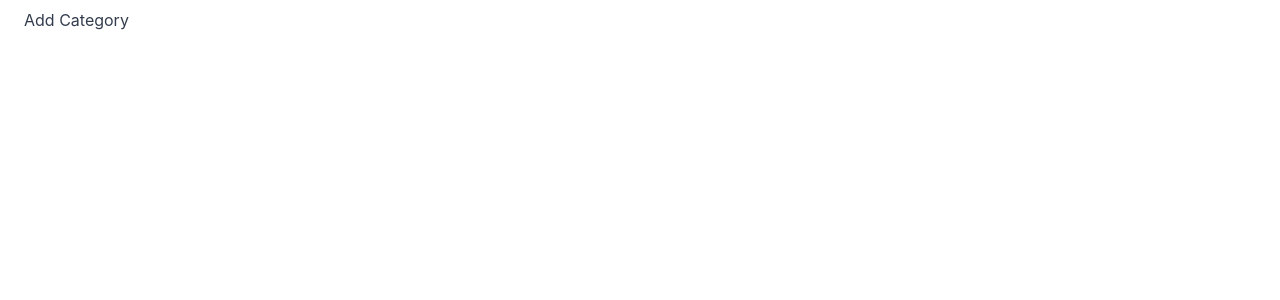
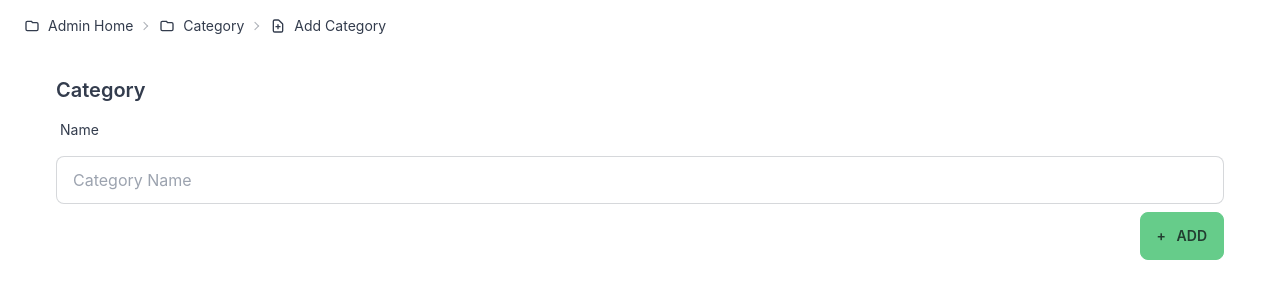
Before and after one commit to songokjesse/Realtor, a Next.js app: page /admin/category/add in a window 1280 px wide. Shown: the top 300 px of the page. Built offline with nearby package versions, Linux system fonts and the light colour scheme.

Commit message:
Category Create

```diff
--- a/pages/admin/category/add.js
+++ b/pages/admin/category/add.js
@@ -1,9 +1,97 @@
 import Layout from "../../../components/layout";
 
+
 export default function Add({categories}) {
+    const handleSubmit = async (event) => {
+
+        // Stop the form from submitting and refreshing the page.
+        event.preventDefault()
+
+        // Get data from the form.
+        const data = {
+            name: event.target.name.value,
+        }
+
+        // Send the data to the server in JSON format.
+        const JSONdata = JSON.stringify(data)
+
+        // API endpoint where we send form data.
+        const endpoint = '/api/category/add'
+
+        // Form the request for sending data to the server.
+        const options = {
+            // The method is POST because we are sending data.
+            method: 'POST',
+            // Tell the server we're sending JSON.
+            headers: {
+                'Content-Type': 'application/json',
+            },
+            // Body of the request is the JSON data we created above.
+            body: JSONdata,
+        }
+
+        // Send the form data to our forms API on Vercel and get a response.
+        const response = await fetch(endpoint, options)
+
+        // Get the response data from server as JSON.
+        // If server returns the name submitted, that means the form works.
+        const result = await response.json()
+        alert(`Category ${result.data} Added`)
+    }
     return <>
-        <form>
-            <h1>Add Category</h1>
+        <form onSubmit={handleSubmit}>
+            <div className="text-sm breadcrumbs">
+                <ul>
+                    <li>
+                        <a href="/admin">
+                            <svg xmlns="http://www.w3.org/2000/svg" fill="none" viewBox="0 0 24 24"
+                                 className="w-4 h-4 mr-2 stroke-current">
+                                <path strokeLinecap="round" strokeLinejoin="round" strokeWidth="2"
+                                      d="M3 7v10a2 2 0 002 2h14a2 2 0 002-2V9a2 2 0 00-2-2h-6l-2-2H5a2 2 0 00-2 2z"></path>
+                            </svg>
+                            Admin Home
+                        </a>
+                    </li>
+                    <li>
+                        <a href="/admin/category">
+                            <svg xmlns="http://www.w3.org/2000/svg" fill="none" viewBox="0 0 24 24"
+                                 className="w-4 h-4 mr-2 stroke-current">
+                                <path strokeLinecap="round" strokeLinejoin="round" strokeWidth="2"
+                                      d="M3 7v10a2 2 0 002 2h14a2 2 0 002-2V9a2 2 0 00-2-2h-6l-2-2H5a2 2 0 00-2 2z"></path>
+                            </svg>
+                            Category
+                        </a>
+                    </li>
+                    <li>
+                        <svg xmlns="http://www.w3.org/2000/svg" fill="none" viewBox="0 0 24 24"
+                             className="w-4 h-4 mr-2 stroke-current">
+                            <path strokeLinecap="round" strokeLinejoin="round" strokeWidth="2"
+                                  d="M9 13h6m-3-3v6m5 5H7a2 2 0 01-2-2V5a2 2 0 012-2h5.586a1 1 0 01.707.293l5.414 5.414a1 1 0 01.293.707V19a2 2 0 01-2 2z"></path>
+                        </svg>
+                        Add Category
+                    </li>
+                </ul>
+            </div>
+            <div className="card w-96 bg-base-100 min-w-full">
+                {/*<figure><img src="https://placeimg.com/400/225/arch" alt="Shoes"/></figure>*/}
+                <div className="card-body">
+                    <h2 className="card-title">Category</h2>
+                    <label className="label">
+                        <span className="label-text">Name</span>
+                    </label>
+                    <input
+                        name="name"
+                        type="text"
+                        placeholder="Category Name"
+                        className="input input-bordered w-full"
+                        required
+                        minLength="5"
+                    />
+                    <div className="card-actions justify-end">
+                        <button className="btn btn-primary"> + &nbsp; Add</button>
+                    </div>
+                </div>
+            </div>
         </form>
     </>
 }
--- a/pages/admin/category/index.js
+++ b/pages/admin/category/index.js
@@ -21,6 +21,30 @@ export default function Index({categories}) {
        <h1>Property Category </h1>
        <br/>
        <br/>
+        <div className="text-sm breadcrumbs">
+            <ul>
+                <li>
+                    <a href="/admin">
+                        <svg xmlns="http://www.w3.org/2000/svg" fill="none" viewBox="0 0 24 24"
+                             className="w-4 h-4 mr-2 stroke-current">
+                            <path stroke-linecap="round" stroke-linejoin="round" stroke-width="2"
+                                  d="M3 7v10a2 2 0 002 2h14a2 2 0 002-2V9a2 2 0 00-2-2h-6l-2-2H5a2 2 0 00-2 2z"></path>
+                        </svg>
+                        Admin Home
+                    </a>
+                </li>
+                <li>
+                    <a href="/admin/category">
+                        <svg xmlns="http://www.w3.org/2000/svg" fill="none" viewBox="0 0 24 24"
+                             className="w-4 h-4 mr-2 stroke-current">
+                            <path stroke-linecap="round" stroke-linejoin="round" stroke-width="2"
+                                  d="M3 7v10a2 2 0 002 2h14a2 2 0 002-2V9a2 2 0 00-2-2h-6l-2-2H5a2 2 0 00-2 2z"></path>
+                        </svg>
+                        Category
+                    </a>
+                </li>
+            </ul>
+        </div>
        <br/>
         <div className="flex items-end">
             <Link href="/admin/category/add" >
--- /dev/null
+++ b/pages/api/category/add.js
@@ -0,0 +1,29 @@
+import {PrismaClient} from "@prisma/client";
+
+export default  async function handler(req, res) {
+    const prisma = new PrismaClient()
+
+    // Get data submitted in request's body.
+    const {name} = req.body
+
+    // Optional logging to see the responses
+    // in the command line where next.js app is running.
+    console.log('Category Name: ', name)
+
+    // Guard clause checks for first and last name,
+    // and returns early if they are not found
+    if (!name) {
+        // Sends a HTTP bad request error code
+        return res.status(400).json({ data: 'Category name not found' })
+    }
+
+    // Found the name.
+    // Sends a HTTP success code
+    const result = await prisma.category.create({
+        data: {
+            name: name,
+        },
+    });
+
+    res.status(200).json({ data: `${result} ` })
+}
```
Also changed, not shown: 1 other file (tests, documents, lock files or other folders).
